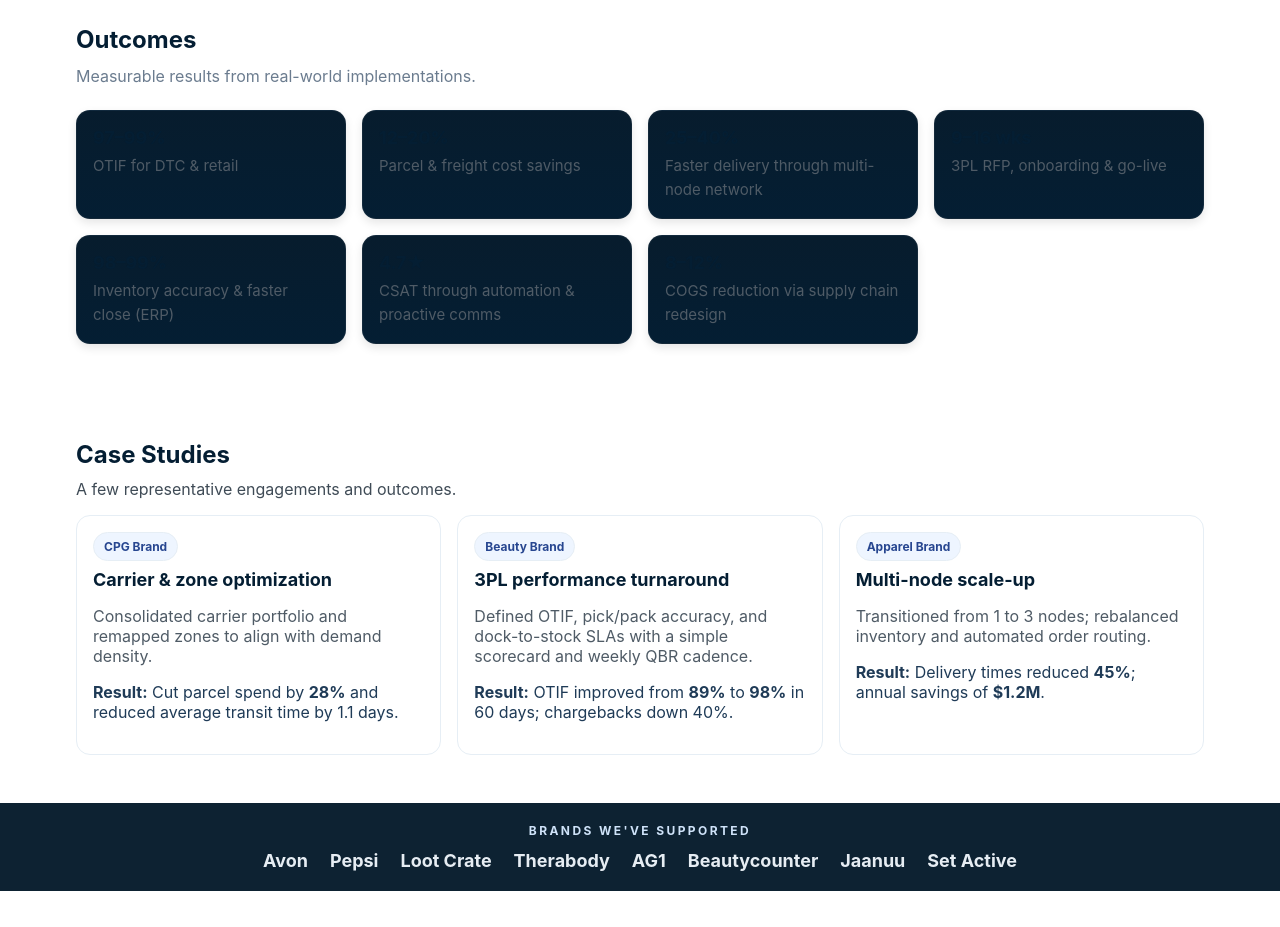
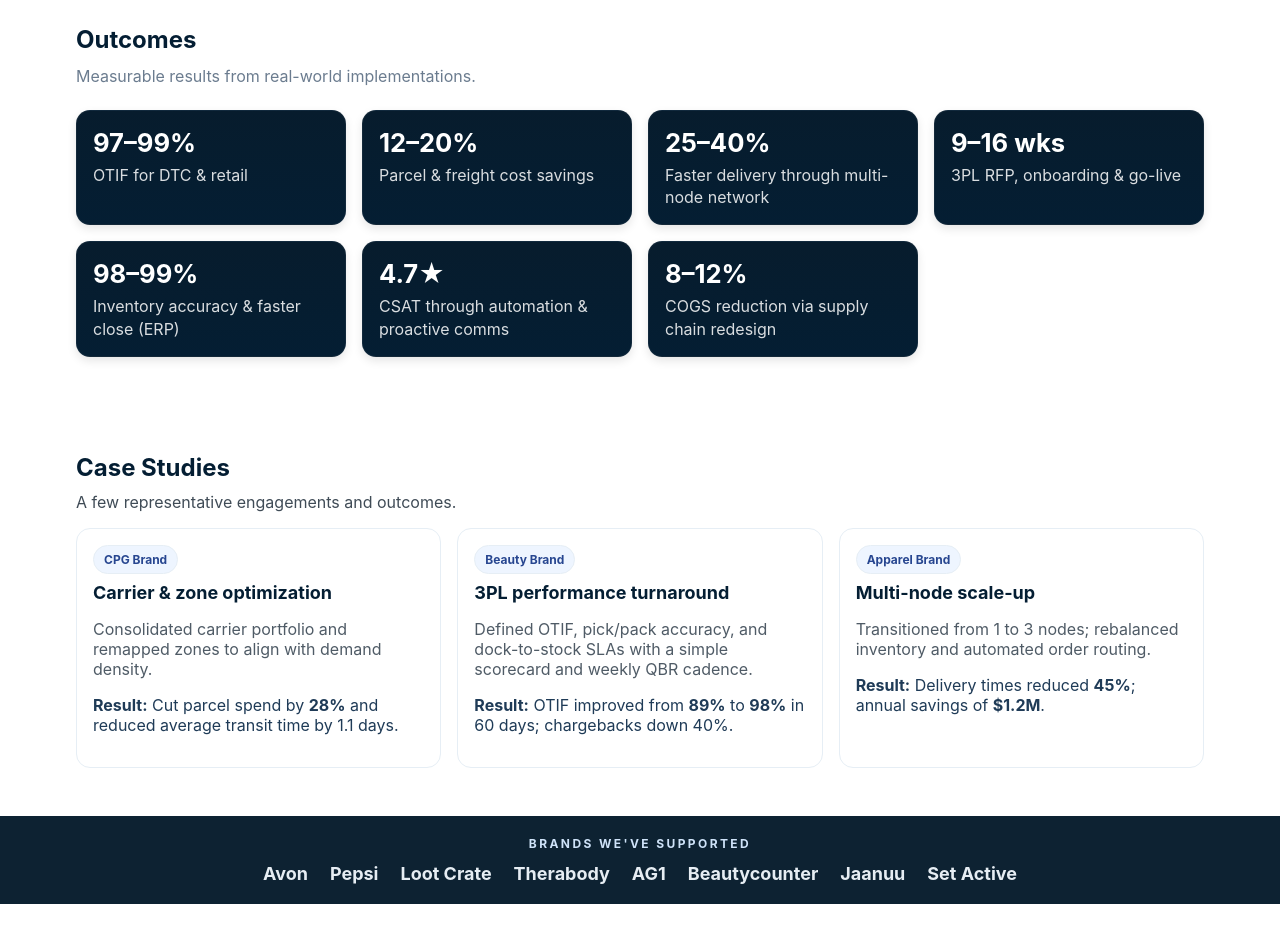
Before and after one commit to TravisEdwards/opsflo-site, a plain HTML site: page index.html in a window 1280 px wide. Shown: the part 1040-1967 px from the top of the page. Drawn offline with Linux system fonts and the light colour scheme.

Commit message:
Update index.html
color changes to outcome numbers

```diff
--- a/index.html
+++ b/index.html
@@ -279,12 +279,26 @@
     line-height: 1.5;
   }
 
-  @media (max-width:640px) {
-    #outcomes .section-sub {
-      font-size: 0.95rem;
-      margin-bottom: 18px;
-    }
+ @media (max-width:640px) {
+  #outcomes .section-sub {
+    font-size: 0.95rem;
+    margin-bottom: 18px;
   }
+}
+
+/* Outcomes card text styling */
+#outcomes .card h3 {
+  color: #ffffff;
+  font-size: 1.6rem;
+  font-weight: 700;
+  margin-bottom: 6px;
+}
+
+#outcomes .card p {
+  color: rgba(255, 255, 255, 0.85);
+  font-size: 1rem;
+  line-height: 1.4;
+}
 
   /* Outcomes: scroll-reveal */
   #outcomes .card {
```
